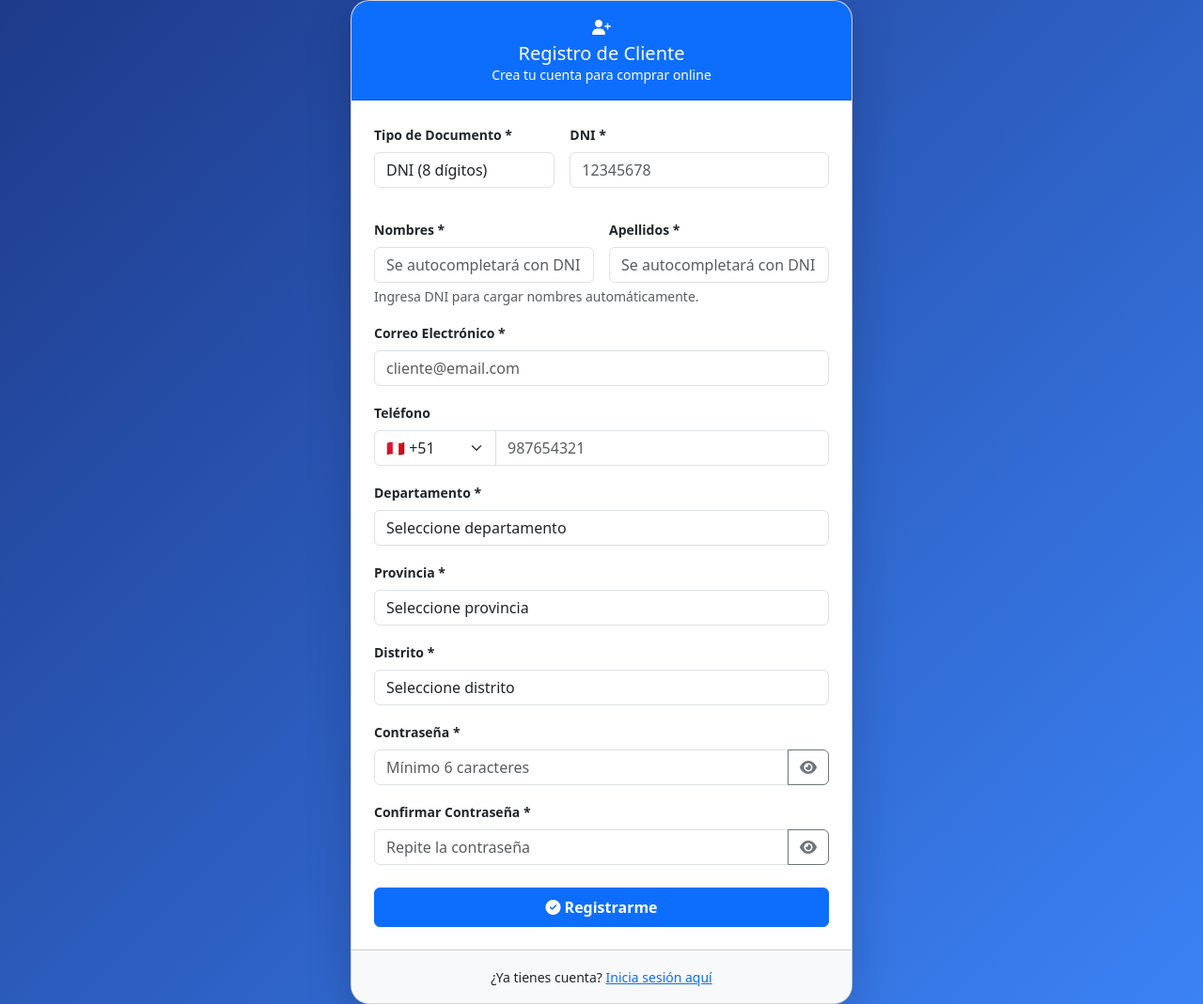
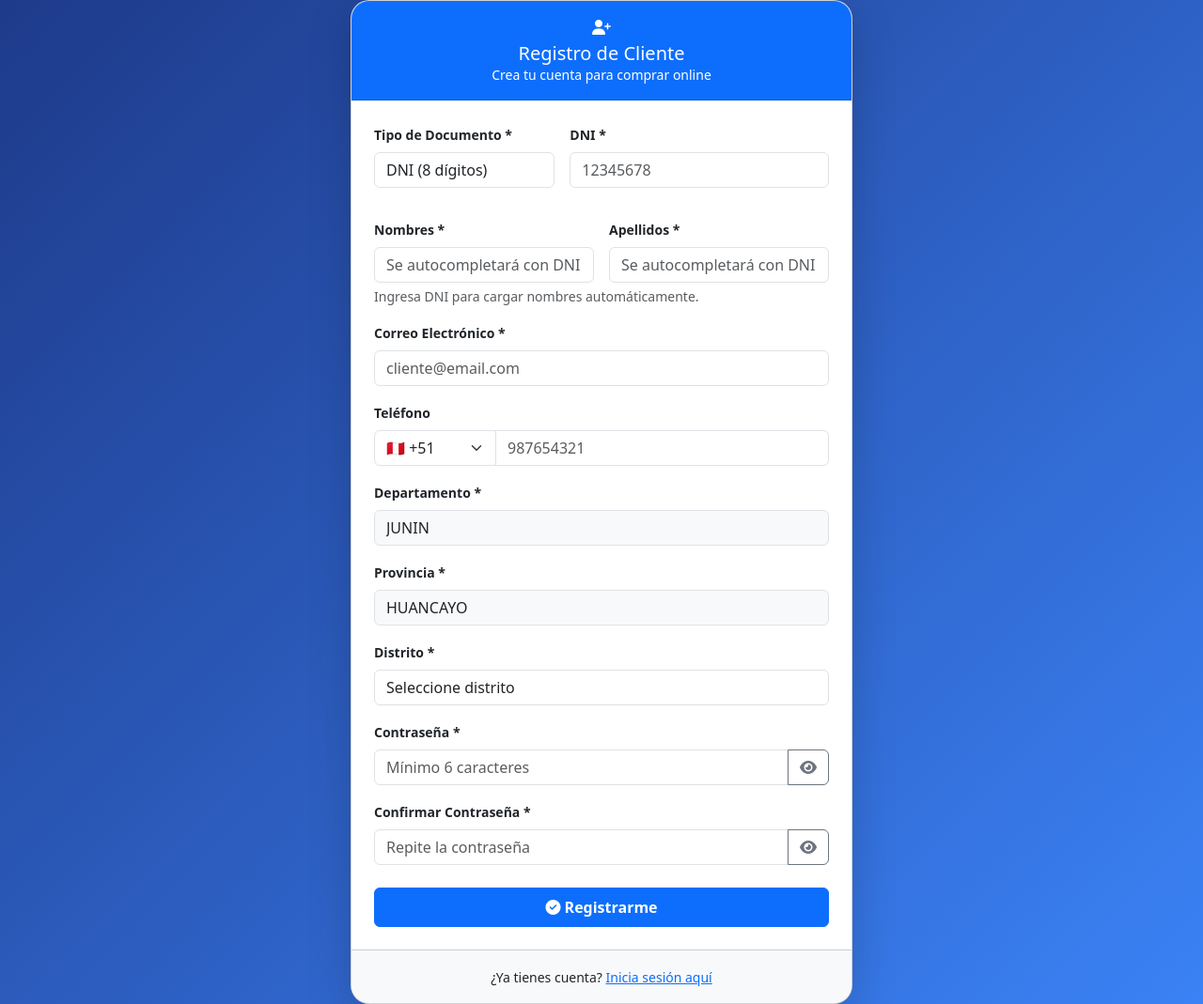
Before and after one commit to JuanUL2312/librospe1, a Flask app: page /registro-cliente in a window 1280 px wide. Shown: the whole page at 94% size. Run offline with Flask 3, Linux system fonts and the light colour scheme; data that the repository does not hold is empty; parts of the project's set-up code (start-up, migrations or seed data) failed here and were passed over.

Commit message:
feat(registro): departamento/provincia fijos (JUNIN/HUANCAYO), solo distrito editable

```diff
--- a/Micrososervicios/www/static/js/registro_cliente.js
+++ b/Micrososervicios/www/static/js/registro_cliente.js
@@ -99,11 +99,17 @@
         if (nombresInput) nombresInput.readOnly = true;
         if (apellidosInput) apellidosInput.readOnly = true;
 
-        // --- Selects en cascada: departamento -> provincia -> distrito ---
-        const depSel = document.getElementById('departamento');
-        const provSel = document.getElementById('provincia');
+        // --- Ubigeo: departamento -> provincia -> distrito ---
+        // La plantilla nueva fija Departamento (JUNIN) y Provincia (HUANCAYO) como
+        // inputs readonly y deja elegir solo el Distrito. La plantilla antigua usa
+        // selects en cascada. Se soportan ambas para no romper durante el despliegue
+        // (las plantillas quedan cacheadas hasta que la app se reinicia).
+        const depEl = document.getElementById('departamento');
+        const provEl = document.getElementById('provincia');
         const distSel = document.getElementById('distrito');
-        let departamentos = [];
+        const DEP_FIJO = 'JUNIN';
+        const PROV_FIJA = 'HUANCAYO';
+        const depEsSelect = depEl && depEl.tagName === 'SELECT';
 
         function llenar(select, items, placeholder) {
             select.innerHTML = '<option value="">' + placeholder + '</option>';
@@ -115,40 +121,68 @@
             });
         }
 
-        // Cargar departamentos al cargar la página
+        function cargarDistritos(provId) {
+            return fetch('/api/distritos/' + provId)
+                .then(function(r) { return r.json(); })
+                .then(function(distritos) {
+                    if (distritos && distSel) llenar(distSel, distritos, 'Seleccione distrito');
+                });
+        }
+
+        if (depEsSelect) {
+            // --- Plantilla antigua: selects en cascada editables ---
+            let departamentos = [];
             fetch('/api/departamentos')
                 .then(function(r) { return r.json(); })
                 .then(function(data) {
                     departamentos = data;
-                llenar(depSel, data, 'Seleccione departamento');
+                    llenar(depEl, data, 'Seleccione departamento');
                 });
 
-        depSel.addEventListener('change', function() {
-            provSel.innerHTML = '<option value="">Seleccione provincia</option>';
+            depEl.addEventListener('change', function() {
+                provEl.innerHTML = '<option value="">Seleccione provincia</option>';
                 distSel.innerHTML = '<option value="">Seleccione distrito</option>';
-            const dep = departamentos.find(function(d) { return d.nombre === depSel.value; });
+                const dep = departamentos.find(function(d) { return d.nombre === depEl.value; });
                 if (!dep) return;
                 fetch('/api/provincias/' + dep.id)
                     .then(function(r) { return r.json(); })
-                .then(function(provincias) { llenar(provSel, provincias, 'Seleccione provincia'); });
+                    .then(function(provincias) { llenar(provEl, provincias, 'Seleccione provincia'); });
             });
 
-        provSel.addEventListener('change', function() {
+            provEl.addEventListener('change', function() {
                 distSel.innerHTML = '<option value="">Seleccione distrito</option>';
-            const dep = departamentos.find(function(d) { return d.nombre === depSel.value; });
+                const dep = departamentos.find(function(d) { return d.nombre === depEl.value; });
                 if (!dep) return;
                 fetch('/api/provincias/' + dep.id)
                     .then(function(r) { return r.json(); })
                     .then(function(provincias) {
-                    const prov = provincias.find(function(p) { return p.nombre === provSel.value; });
+                        const prov = provincias.find(function(p) { return p.nombre === provEl.value; });
                         if (!prov) return;
-                    return fetch('/api/distritos/' + prov.id).then(function(r) { return r.json(); });
-                })
-                .then(function(distritos) {
-                    if (!distritos) return;
-                    llenar(distSel, distritos, 'Seleccione distrito');
+                        cargarDistritos(prov.id);
                     });
             });
+        } else {
+            // --- Plantilla nueva: JUNIN/HUANCAYO fijos, solo distrito editable ---
+            fetch('/api/departamentos')
+                .then(function(r) { return r.json(); })
+                .then(function(departamentos) {
+                    const dep = (departamentos || []).find(function(d) {
+                        return String(d.nombre).toUpperCase() === DEP_FIJO;
+                    });
+                    if (!dep) return null;
+                    if (depEl) depEl.value = dep.nombre;
+                    return fetch('/api/provincias/' + dep.id).then(function(r) { return r.json(); });
+                })
+                .then(function(provincias) {
+                    if (!provincias) return null;
+                    const prov = provincias.find(function(p) {
+                        return String(p.nombre).toUpperCase() === PROV_FIJA;
+                    });
+                    if (!prov) return null;
+                    if (provEl) provEl.value = prov.nombre;
+                    return cargarDistritos(prov.id);
+                });
+        }
 
         document.querySelector('form').addEventListener('submit', function(e) {
             let clave = document.querySelector('input[name="clave"]').value;
--- a/Micrososervicios/www/templates/registro_cliente.html
+++ b/Micrososervicios/www/templates/registro_cliente.html
@@ -94,16 +94,12 @@
 
                             <div class="mt-2 mt-md-3">
                                 <label class="form-label fw-bold small">Departamento *</label>
-                                <select name="departamento" id="departamento" class="form-control" required>
-                                    <option value="">Seleccione departamento</option>
-                                </select>
+                                <input type="text" name="departamento" id="departamento" class="form-control bg-light" value="JUNIN" readonly>
                             </div>
 
                             <div class="mt-2 mt-md-3">
                                 <label class="form-label fw-bold small">Provincia *</label>
-                                 <select name="provincia" id="provincia" class="form-control" required>
-                                    <option value="">Seleccione provincia</option>
-                                </select>
+                                <input type="text" name="provincia" id="provincia" class="form-control bg-light" value="HUANCAYO" readonly>
                             </div>
 
                             <div class="mt-2 mt-md-3">
```
Lines whose indentation alone changed are shown as unchanged.
